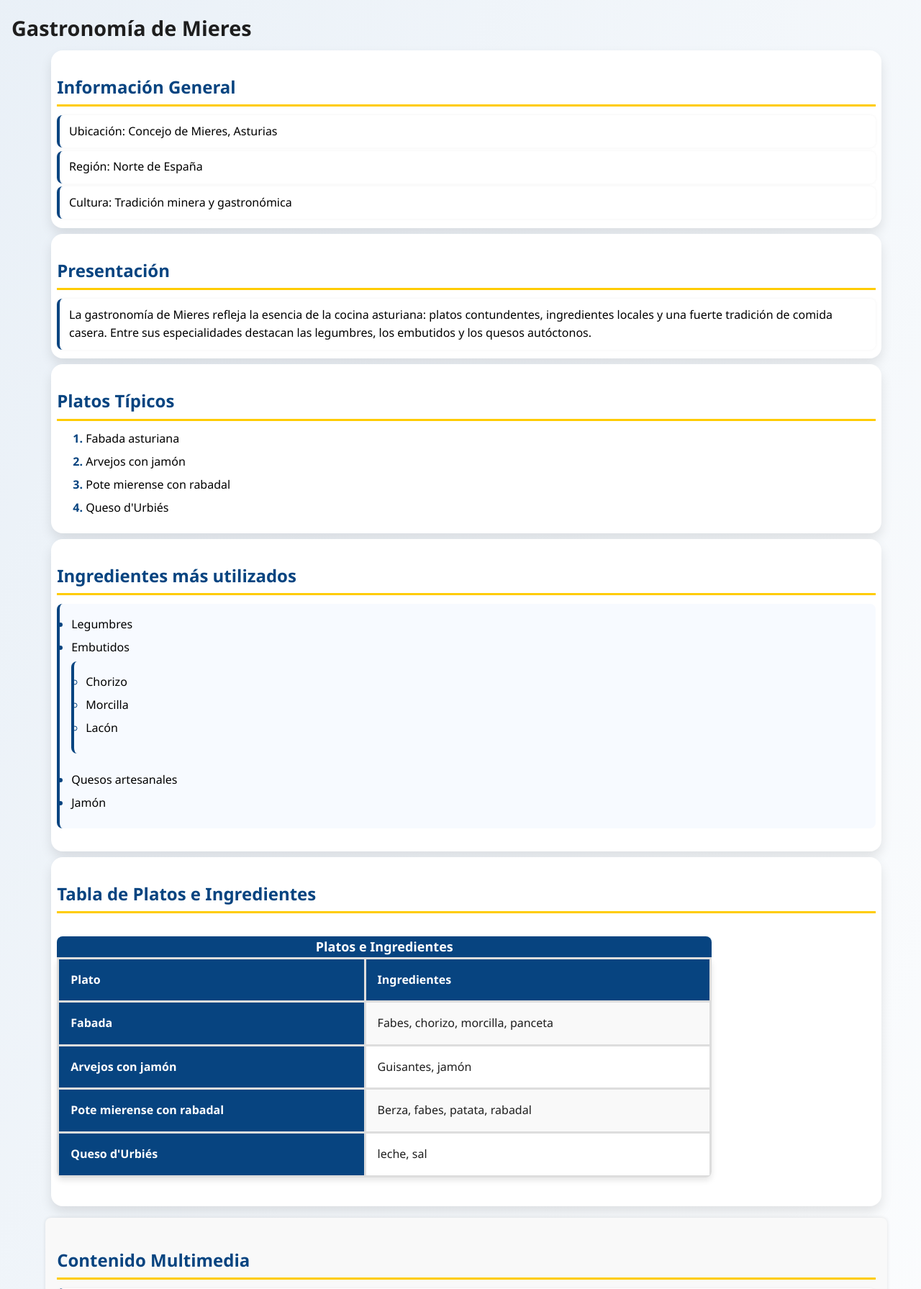
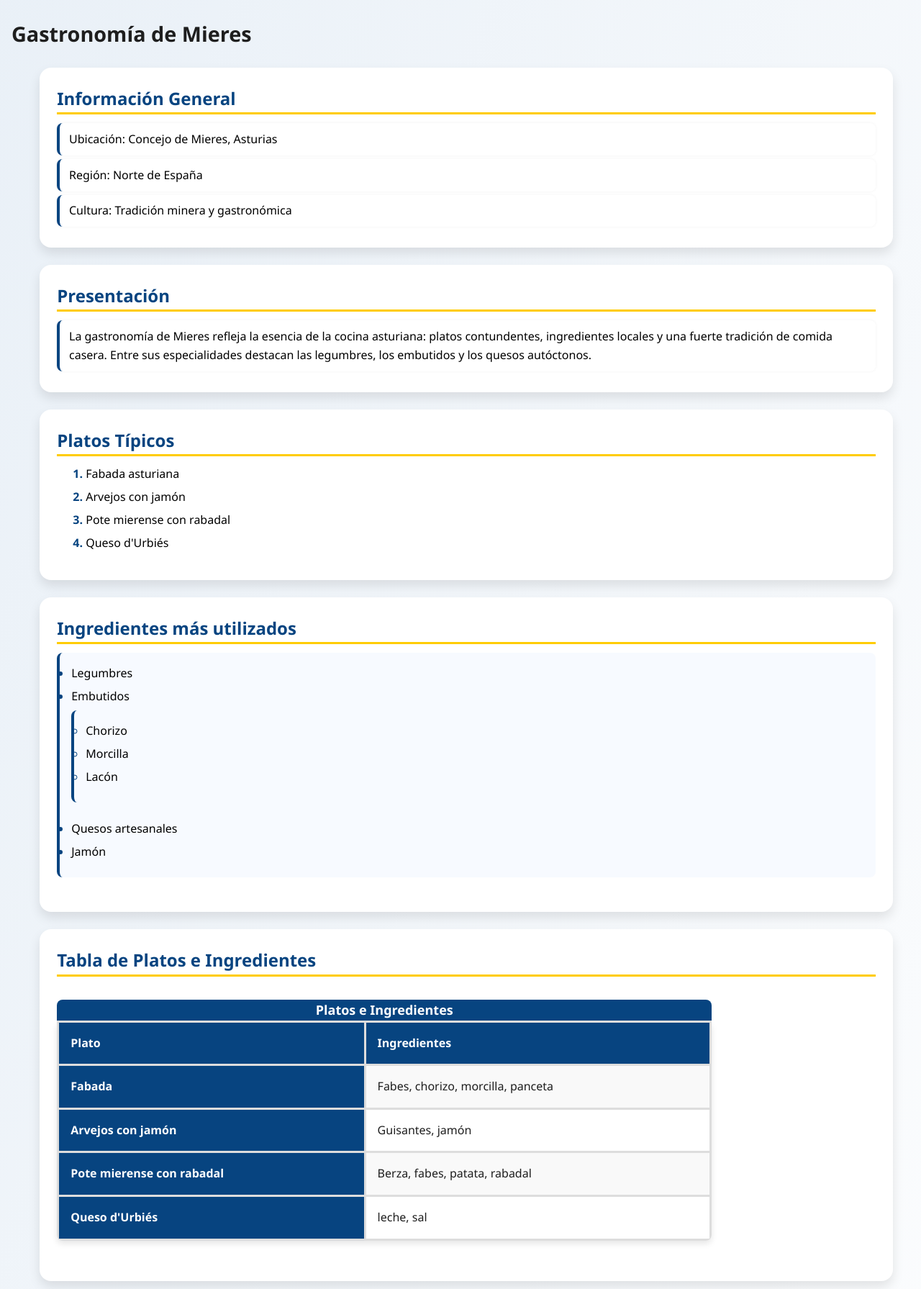
Before and after one commit to adrianaherreroglez/sew, a PHP site: page /gastronomia.html in a window 1280 px wide. Shown: the part 96-1887 px from the top of the page at 72% size. Run offline with PHP 8.4, Linux system fonts and the light colour scheme.

Commit message:
estilos html

```diff
--- a/estilo/estilo.css
+++ b/estilo/estilo.css
@@ -65,7 +65,6 @@ h1 {
 /* Especificidad = (0, 0, 1) */
 h2 {
   font-size: 1.8rem;
-  margin-top: 1rem;
   margin-bottom: 0.5rem;
 }
 
@@ -212,7 +211,6 @@ dt {
   background-color: #ffcc00;
   font-weight: bold;
   padding: 0.2rem 0.4rem;
-  border-radius: 4px;
   display: inline-block;
 }
 
@@ -248,12 +246,6 @@ section:nth-of-type(2) article section:hover {
     box-shadow: 0 0.5rem 1rem rgba(0, 0, 0, 0.15);
 }
 
-/* Título de la noticia */
-section:nth-of-type(2) article section h3 {
-    font-size: 1.25rem;
-    color: #333;
-    margin-bottom: 0.5rem;
-}
 
 /* Descripción de la noticia */
 section:nth-of-type(2) article section article p {
@@ -319,8 +311,9 @@ h3 {
   font-size: 1.5rem;
   color: #074480;
   margin-bottom: 0.5em;
+  margin-top:0;
   border-bottom: 0.125em solid #ffcc00;
-  padding-bottom: 0.2em;
+
 }
 
 /* Especificidad: 0-0-1 */
@@ -409,20 +402,14 @@ li::marker {
 /* Secciones principales (ej. rutas) */
 main > section {
   background-color: #ffffff;
-  margin: 0.5em auto;
-  padding: 0.5em;
+  margin: 1.5em auto;
+  padding: 1.5em;
   max-width: 90%;
   width: 100%;
   border-radius: 1em;
   box-shadow: 0 0.5em 1em rgba(0, 0, 0, 0.1);
 }
 
-
-main > article {
-  background-color: #f0e9e9;
-  margin: 0.5em auto;
-  padding: 0.5em;
-}
 
 /* Especificidad: 0-0-3 */
 /* Secciones internas anidadas (hitos dentro de rutas) */
```
